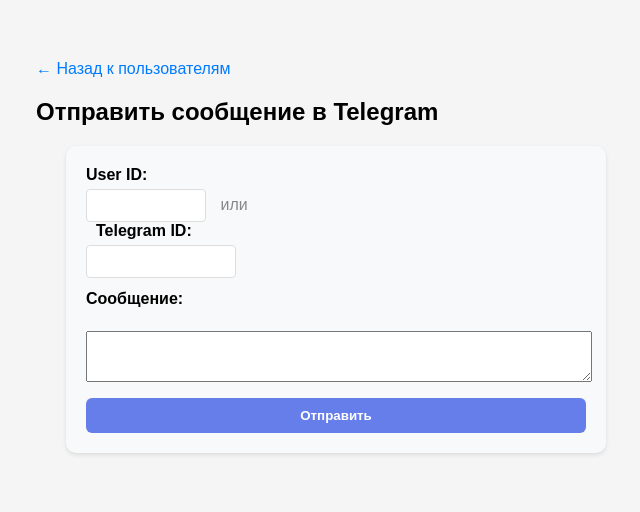
After one commit to dmagog/Figaro, a Python web app: template app/templates/admin_telegram.html in a window 1280 px wide. The commit adds this page. Shown: the top 512 px of the page, without its empty margins (304-944 px from the left). Run offline with Jinja, Linux system fonts and the light colour scheme; the template is opened without the code that fills it, so the values that code supplies are empty.

Commit message:
fix telegramm page

```diff
--- a/app/api.py
+++ b/app/api.py
@@ -12,6 +12,7 @@
 from routes.user import user_route
 from routes.purchase import purchase_route
 from routes.tickets import tickets_route
+from routes.admin_telegram import admin_telegram_router
 
 from fastapi import APIRouter, Depends, HTTPException, status, Request
 from worker.tasks import send_telegram_message
@@ -119,7 +120,7 @@
     app.include_router(user_route, tags=['User'])
     app.include_router(purchase_route, tags=['Purchase'])
     app.include_router(tickets_route, tags=['Tickets'])
-    # app.include_router(admin_route, tags=['Admin'])
+    app.include_router(admin_telegram_router)
 
 
 
--- /dev/null
+++ b/app/templates/admin_telegram.html
@@ -0,0 +1,52 @@
+<!DOCTYPE html>
+<html lang="ru">
+<head>
+    <meta charset="UTF-8">
+    <title>Отправка сообщений в Telegram</title>
+    <link rel="stylesheet" href="/static/css/style.css">
+</head>
+<body>
+    <div class="admin-section" style="margin: 40px auto; max-width: 600px;">
+        <a href="/admin/users" class="back-link">← Назад к пользователям</a>
+        <h2>Отправить сообщение в Telegram</h2>
+        <form id="tg-send-form" style="background:#f8f9fa; border-radius:10px; padding:20px; max-width:500px;">
+            <div style="margin-bottom:12px;">
+                <label for="tg-user-id">User ID:</label>
+                <input type="number" id="tg-user-id" name="user_id" style="width:120px; margin-right:10px;">
+                <span style="color:#888;">или</span>
+                <label for="tg-telegram-id" style="margin-left:10px;">Telegram ID:</label>
+                <input type="number" id="tg-telegram-id" name="telegram_id" style="width:150px;">
+            </div>
+            <div style="margin-bottom:12px;">
+                <label for="tg-message">Сообщение:</label><br>
+                <textarea id="tg-message" name="message" rows="3" style="width:100%;"></textarea>
+            </div>
+            <button type="submit" style="background:#667eea; color:white; border:none; padding:10px 24px; border-radius:6px; font-weight:600; cursor:pointer;">Отправить</button>
+            <span id="tg-send-status" style="margin-left:16px; font-weight:500;"></span>
+        </form>
+    </div>
+    <script>
+    document.getElementById('tg-send-form').addEventListener('submit', async function(e) {
+      e.preventDefault();
+      const user_id = document.getElementById('tg-user-id').value;
+      const telegram_id = document.getElementById('tg-telegram-id').value;
+      const message = document.getElementById('tg-message').value;
+      const status = document.getElementById('tg-send-status');
+      status.textContent = 'Отправка...';
+      const resp = await fetch('/admin/send-telegram', {
+        method: 'POST',
+        headers: { 'Content-Type': 'application/json' },
+        body: JSON.stringify({ user_id: user_id || undefined, telegram_id: telegram_id || undefined, message })
+      });
+      const data = await resp.json();
+      if (data.success) {
+        status.textContent = '✅ Сообщение отправлено!';
+        status.style.color = '#10b981';
+      } else {
+        status.textContent = '❌ ' + (data.error || 'Ошибка отправки');
+        status.style.color = '#dc2626';
+      }
+    });
+    </script>
+</body>
+</html>
--- a/app/templates/admin_users.html
+++ b/app/templates/admin_users.html
@@ -358,6 +358,7 @@
         </div>
     </div>
 
+    <!-- Удалён блок формы отправки сообщений в Telegram -->
     <script>
     // JS-сортировка и фильтрация таблицы
     document.addEventListener('DOMContentLoaded', function() {
```
Also changed, not shown: app/routes/admin_telegram.py (added, +43 -0 lines), app/routes/admin_users.py (+8 -2 lines), app/templates/admin_index.html (+1 -47 lines).
